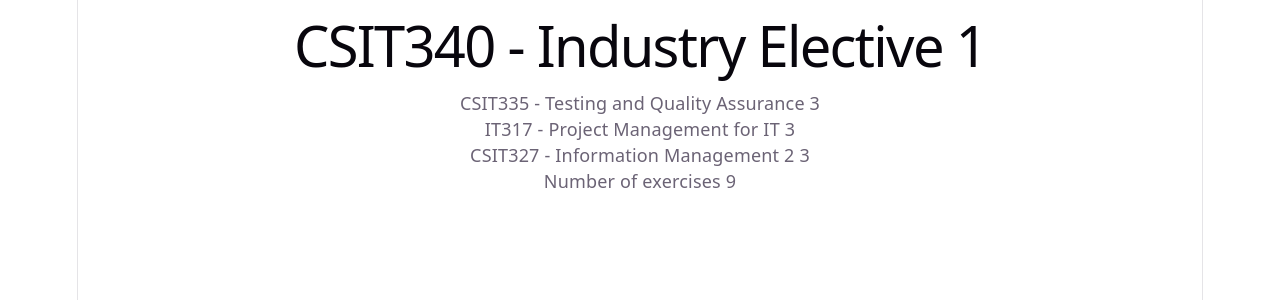
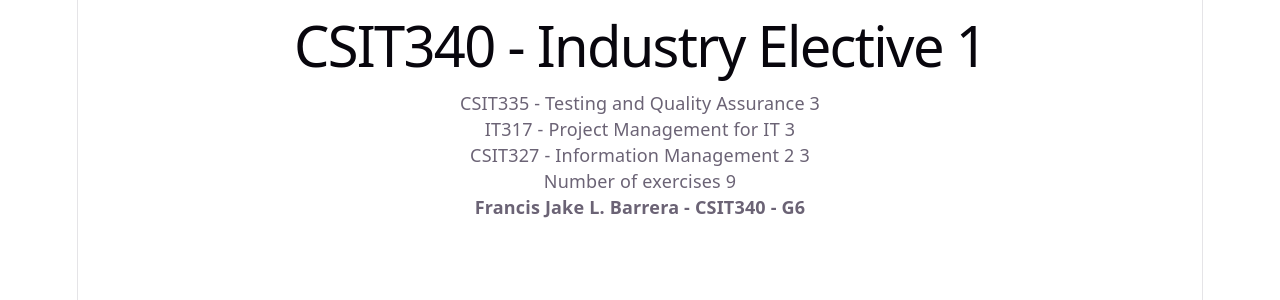
Before and after one commit to FrancisJakeBarrera/CSIT340G6-Lab3-Barrera, a React (Vite) app: page / in a window 1280 px wide. Shown: the top 300 px of the page. Built offline with nearby package versions, Linux system fonts and the light colour scheme.

Commit message:
1.5: course information step 5

```diff
--- a/src/App.jsx
+++ b/src/App.jsx
@@ -1,5 +1,5 @@
 const Header = (props) => {
-  return <h1>{props.course}</h1>
+  return <h1>{props.course.name}</h1>
 }
 
 const Part = (props) => {
@@ -13,9 +13,18 @@ const Part = (props) => {
 const Content = (props) => {
   return (
     <div>
-      <Part name={props.parts[0].name} exercises={props.parts[0].exercises} />
-      <Part name={props.parts[1].name} exercises={props.parts[1].exercises} />
-      <Part name={props.parts[2].name} exercises={props.parts[2].exercises} />
+      <Part
+        name={props.course.parts[0].name}
+        exercises={props.course.parts[0].exercises}
+      />
+      <Part
+        name={props.course.parts[1].name}
+        exercises={props.course.parts[1].exercises}
+      />
+      <Part
+        name={props.course.parts[2].name}
+        exercises={props.course.parts[2].exercises}
+      />
     </div>
   )
 }
@@ -24,17 +33,25 @@ const Total = (props) => {
   return (
     <p>
       Number of exercises{' '}
-      {props.parts[0].exercises +
-        props.parts[1].exercises +
-        props.parts[2].exercises}
+      {props.course.parts[0].exercises +
+        props.course.parts[1].exercises +
+        props.course.parts[2].exercises}
     </p>
   )
 }
 
+const Footer = (props) => {
+  return (
+    <footer>
+      <b>{props.name} - {props.course} - {props.section}</b>
+    </footer>
+  )
+}
+
 const App = () => {
-  const course = 'CSIT340 - Industry Elective 1'
-
-  const parts = [
+  const course = {
+    name: 'CSIT340 - Industry Elective 1',
+    parts: [
       {
         name: 'CSIT335 - Testing and Quality Assurance',
         exercises: 3
@@ -48,12 +65,19 @@ const App = () => {
         exercises: 3
       }
     ]
+  }
 
   return (
     <div>
       <Header course={course} />
-      <Content parts={parts} />
-      <Total parts={parts} />
+      <Content course={course} />
+      <Total course={course} />
+
+      <Footer
+        name="Francis Jake L. Barrera"
+        course="CSIT340"
+        section="G6"
+      />
     </div>
   )
 }
```
Lines whose indentation alone changed are shown as unchanged.
